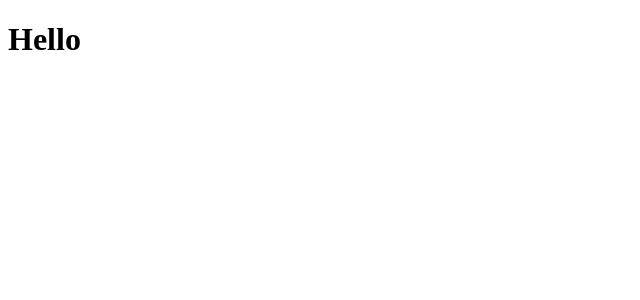
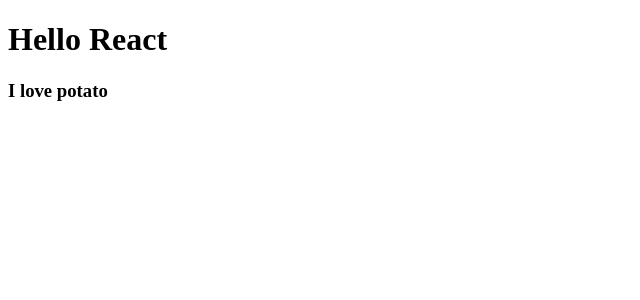
Before and after one commit to hoyouni/movie_app, a React (Create React App) app: page / in a window 1280 px wide. Shown: the top 300 px of the page, without its empty margins (0-640 px from the left). Built offline with nearby package versions, Linux system fonts and the light colour scheme.

Commit message:
creating first React Component

```diff
--- a/src/App.js
+++ b/src/App.js
@@ -1,9 +1,11 @@
 import React from 'react';
+import Potato from './Potato';
 
 function App() {
   return (
     <div>
-      <h1>Hello</h1>
+      <h1>Hello React</h1>
+      <Potato/>
     </div>
   );
 }
--- /dev/null
+++ b/src/Potato.js
@@ -0,0 +1,9 @@
+import React from "react";
+
+function Potato() {
+    return(
+        <h3>I love potato</h3>
+    )
+}
+
+export default Potato;
```
